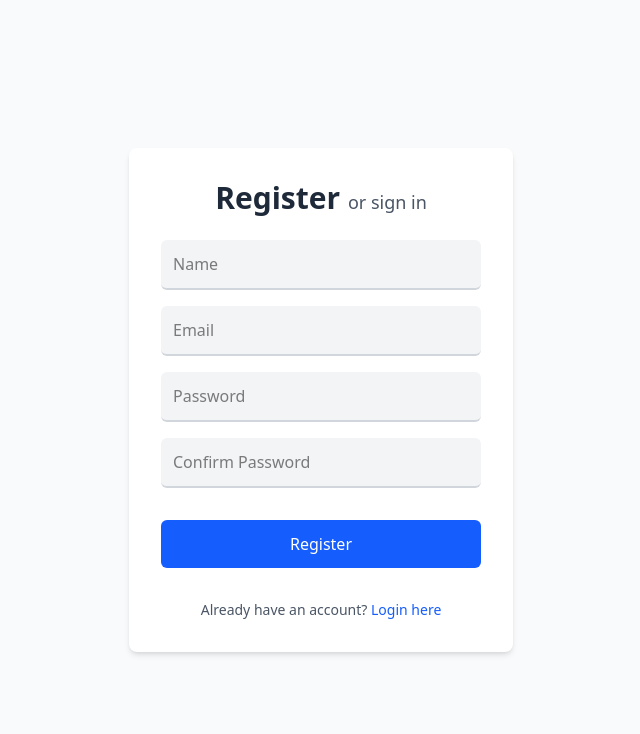
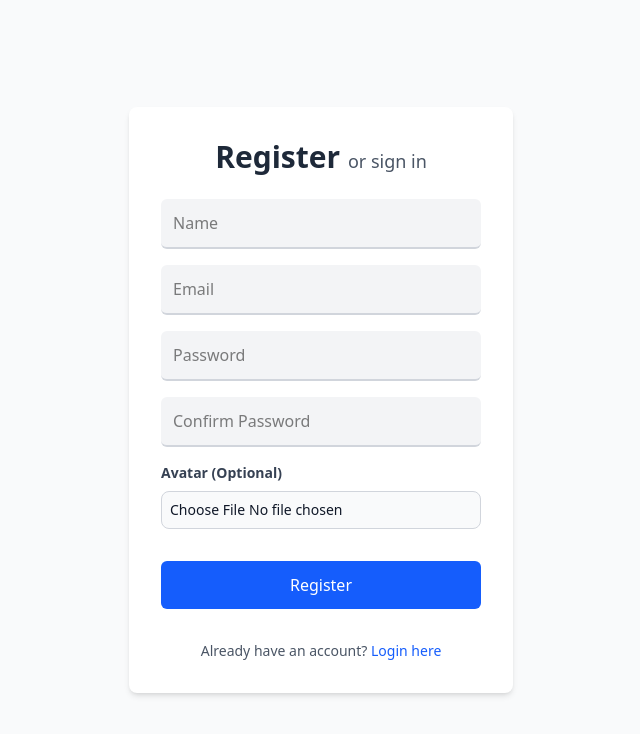
Before and after one commit to daviramosds/pocketbase-notes, a React (Vite) app: page /register in a window 1280 px wide. Shown: the top 734 px of the page, without its empty margins (319-959 px from the left). Built offline with nearby package versions, Linux system fonts and the light colour scheme; what pocketbase would draw is missing.

Commit message:
add: user image

```diff
--- a/src/pages/Home.tsx
+++ b/src/pages/Home.tsx
@@ -4,6 +4,7 @@ import { useEffect, useState } from 'react';
 const pb = new PocketBase('http://127.0.0.1:8090');
 
 function Home() {
+  // eslint-disable-next-line @typescript-eslint/no-explicit-any
   const [user, setUser] = useState<any>(null);
 
   useEffect(() => {
--- a/src/pages/Register.tsx
+++ b/src/pages/Register.tsx
@@ -9,6 +9,7 @@ interface IRegisterFormInputs {
   email: string;
   password: string;
   passwordConfirm: string;
+  avatar: FileList;
 }
 
 function Register() {
@@ -25,8 +26,21 @@ function Register() {
 
   const onSubmit = async (data: IRegisterFormInputs) => {
     const pb = new PocketBase('http://127.0.0.1:8090');
+
     try {
-      await pb.collection('users').create(data);
+      const user = await pb.collection('users').create({
+        name: data.name,
+        email: data.email,
+        password: data.password,
+        passwordConfirm: data.passwordConfirm,
+      });
+
+      if (data.avatar?.[0]) {
+        const formData = new FormData();
+        formData.append('avatar', data.avatar[0]);
+
+        await pb.collection('users').update(user.id, formData);
+      }
 
       toast.success('🎉 Registration successful! Redirecting to login...', {
         position: 'top-center',
@@ -39,8 +53,8 @@ function Register() {
       });
 
       navigate('/login');
-      // eslint-disable-next-line @typescript-eslint/no-unused-vars
     } catch (error) {
+      console.error('PocketBase error:', error);
       toast.error('🚫 Failed to register. Try again later.', {
         position: 'top-center',
         autoClose: 4000,
@@ -53,8 +67,9 @@ function Register() {
     }
   };
 
+
   const onError = (errorObject: FieldErrors<IRegisterFormInputs>) => {
-    const fieldOrder: Array<keyof IRegisterFormInputs> = ['name', 'email', 'password', 'passwordConfirm'];
+    const fieldOrder: Array<keyof IRegisterFormInputs> = ['name', 'email', 'password', 'passwordConfirm', 'avatar'];
 
     for (const field of fieldOrder) {
       if (errorObject[field]) {
@@ -163,6 +178,24 @@ function Register() {
           />
         </div>
 
+        <div className="w-full">
+          <label htmlFor="avatar" className="block text-gray-700 text-sm font-bold mb-2">
+            Avatar (Optional)
+          </label>
+          <input
+            className={`
+              block w-full text-sm text-gray-900 border border-gray-300 rounded-lg cursor-pointer bg-gray-50 p-2
+              ${errors.avatar ? 'border-red-500 focus:border-red-500' : 'focus:border-blue-500'}
+              focus:ring-2 focus:ring-blue-200
+            `}
+            id="avatar"
+            type="file"
+            accept="image/*" // Restrict to image files
+            multiple={false}
+            {...register('avatar')}
+          />
+        </div>
+
         <button
           type="submit"
           className="outline-none bg-blue-600 px-8 py-3 text-base rounded-md text-white font-medium hover:bg-blue-700 transition-colors duration-200 hover:shadow-lg focus:ring-4 focus:ring-blue-300 w-full mt-4 cursor-pointer"
```
